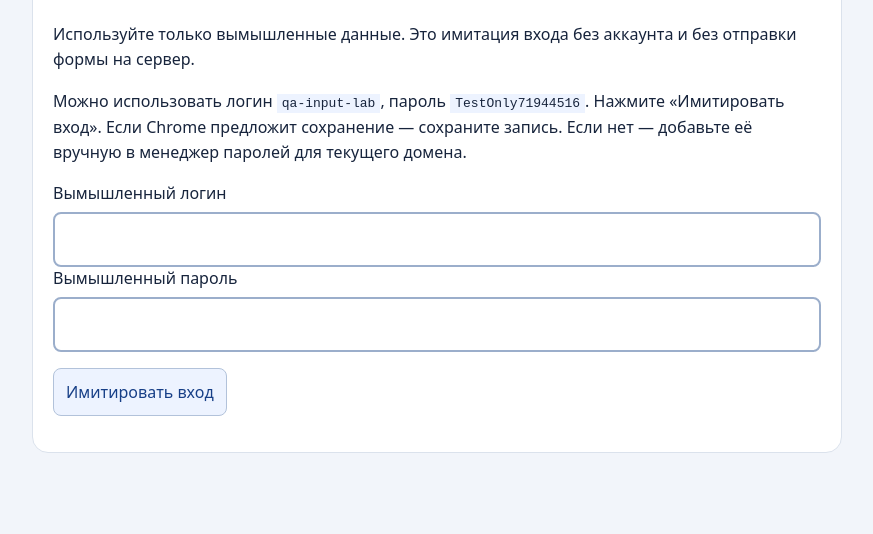
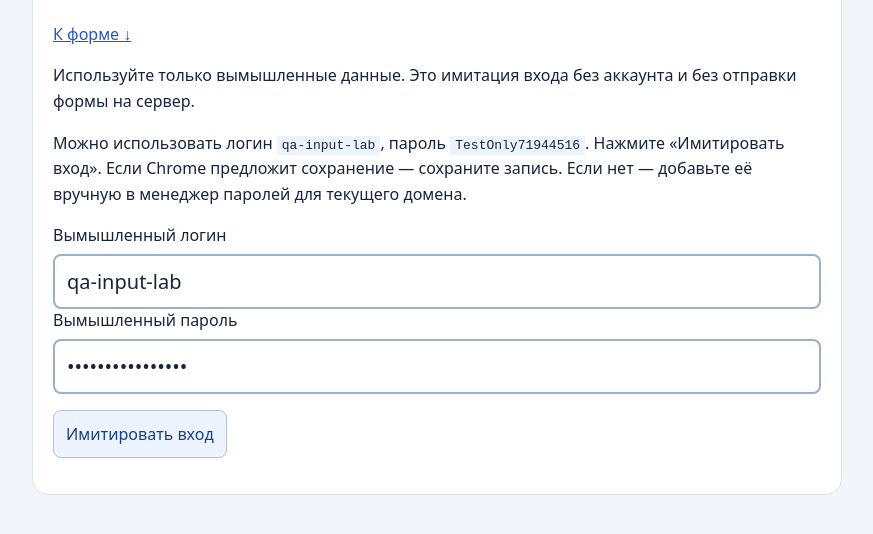
Before and after one commit to volchenokib/input-keyboard-lab, a plain HTML site: page setup.html in a window 1280 px wide. Shown: the part 132-666 px from the top of the page, without its empty margins (203-1076 px from the left). Drawn offline with Linux system fonts and the light colour scheme.

Commit message:
Prefill explicitly fictitious setup credentials for device testing

```diff
--- a/setup.html
+++ b/setup.html
@@ -1 +1 @@
-<!doctype html><html lang="ru"><meta charset="utf-8"><meta name="viewport" content="width=device-width,initial-scale=1"><title>Подготовка тестового пароля</title><link rel="stylesheet" href="style.css"><main><section><a href="./">← Лаборатория</a><h1>Тестовая запись</h1><p>Используйте только вымышленные данные. Это имитация входа без аккаунта и без отправки формы на сервер.</p><p>Можно использовать логин <code>qa-input-lab</code>, пароль <code>TestOnly71944516</code>. Нажмите «Имитировать вход». Если Chrome предложит сохранение — сохраните запись. Если нет — добавьте её вручную в менеджер паролей для текущего домена.</p><form id="login" autocomplete="on"><label for="username">Вымышленный логин</label><input id="username" name="username" type="text" autocomplete="username" required><label for="password">Вымышленный пароль</label><input id="password" name="password" type="password" autocomplete="current-password" required><p><button>Имитировать вход</button></p></form><p id="done" hidden>Имитация завершена. Данные не отправлены. Убедитесь, что браузер сохранил запись, и вернитесь в лабораторию.</p></section></main><script>document.getElementById('login').addEventListener('submit',e=>{e.preventDefault();e.target.remove();document.getElementById('done').hidden=false})</script></html>
+<!doctype html><html lang="ru"><meta charset="utf-8"><meta name="viewport" content="width=device-width,initial-scale=1"><title>Подготовка тестового пароля</title><link rel="stylesheet" href="style.css"><main><section><a href="./">← Лаборатория</a><h1>Тестовая запись</h1><p><a href="#login">К форме ↓</a></p><p>Используйте только вымышленные данные. Это имитация входа без аккаунта и без отправки формы на сервер.</p><p>Можно использовать логин <code>qa-input-lab</code>, пароль <code>TestOnly71944516</code>. Нажмите «Имитировать вход». Если Chrome предложит сохранение — сохраните запись. Если нет — добавьте её вручную в менеджер паролей для текущего домена.</p><form id="login" autocomplete="on"><label for="username">Вымышленный логин</label><input id="username" name="username" type="text" autocomplete="username" value="qa-input-lab" required><label for="password">Вымышленный пароль</label><input id="password" name="password" type="password" autocomplete="current-password" value="TestOnly71944516" required><p><button>Имитировать вход</button></p></form><p id="done" hidden>Имитация завершена. Данные не отправлены. Убедитесь, что браузер сохранил запись, и вернитесь в лабораторию.</p></section></main><script>document.getElementById('login').addEventListener('submit',e=>{e.preventDefault();e.target.remove();document.getElementById('done').hidden=false})</script></html>
```
